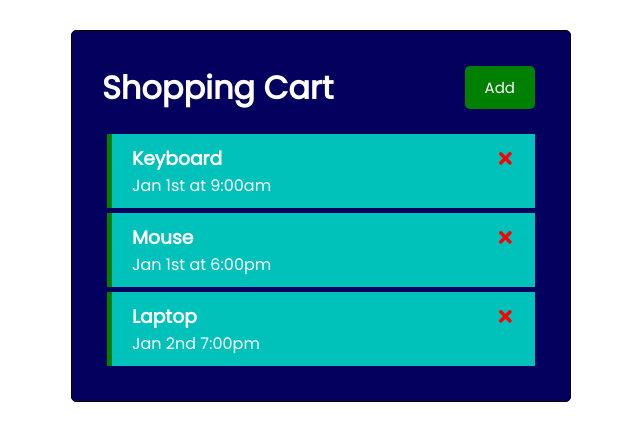
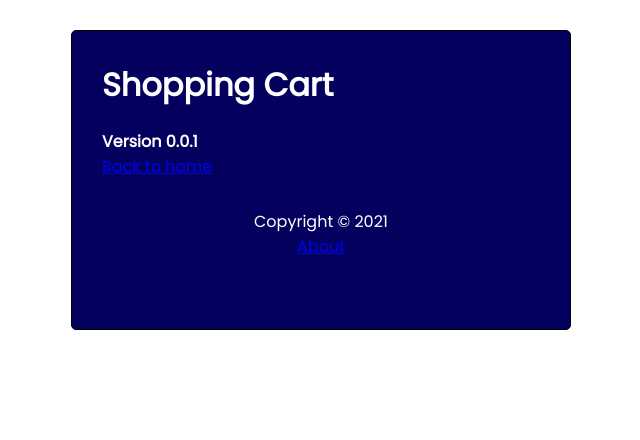
Before and after one commit to nomadkode/nomad-shopping-cart, a React (Create React App) app: page /about in a window 1280 px wide. Shown: the top 440 px of the page, without its empty margins (319-959 px from the left). Built offline with nearby package versions, Linux system fonts and the light colour scheme; data requests are answered from the project's data file.

Commit message:
add About.js & Footer.js using react router

```diff
--- a/anonymous-cli-metrics.json
+++ b/anonymous-cli-metrics.json
@@ -1 +1 @@
-{"metricId":"cbd0b9fa-5e73-4d3e-8576-05fe6699b31b","metrics":{"from":"2021-02-07T12:18:14.850Z","to":"2021-02-07T12:18:14.857Z","successfulInstalls":1,"failedInstalls":0}}
+{"metricId":"cbd0b9fa-5e73-4d3e-8576-05fe6699b31b","metrics":{"from":"2021-02-07T12:18:14.850Z","to":"2021-02-07T13:37:17.974Z","successfulInstalls":2,"failedInstalls":0}}
--- a/db.json
+++ b/db.json
@@ -1,22 +1,10 @@
 {
   "carts": [
     {
-      "id": 1,
-      "text": "Keyboard",
-      "day": "Jan 1st at 9:00am",
-      "reminder": true
-    },
-    {
-      "id": 2,
       "text": "Mouse",
-      "day": "Jan 1st at 6:00pm",
-      "reminder": true
-    },
-    {
-      "text": "Laptop",
-      "day": "Jan 2nd 7:00pm",
+      "day": "9:00 AM, Fri 1st Jan 2021",
       "reminder": true,
-      "id": 3
+      "id": 1
     }
   ]
 }
--- a/package.json
+++ b/package.json
@@ -10,6 +10,7 @@
     "react": "^17.0.1",
     "react-dom": "^17.0.1",
     "react-icons": "^4.1.0",
+    "react-router-dom": "^5.2.0",
     "react-scripts": "4.0.1",
     "web-vitals": "^0.2.4"
   },
--- a/src/App.js
+++ b/src/App.js
@@ -1,6 +1,9 @@
 import { useState, useEffect } from 'react';
+import { BrowserRouter as Router, Route } from 'react-router-dom';
+import Header from './components/Header';
+import About from './components/About';
+import Footer from './components/Footer';
 import Carts from './components/Carts';
-import Header from './components/Header';
 import AddCart from './components/AddCart';
 
 const App = () => {
@@ -84,18 +87,34 @@ const App = () => {
   };
 
   return (
+    <Router>
       <div className="container">
         <Header
           onAdd={() => setShowAddCart(!showAddCart)}
           showAdd={showAddCart}
         />
+        <Route
+          path="/"
+          exact
+          render={() => (
+            <>
               {showAddCart && <AddCart onAdd={addCart} />}
               {carts.length > 0 ? (
-        <Carts carts={carts} onDelete={deleteCart} onToggle={toggleReminder} />
+                <Carts
+                  carts={carts}
+                  onDelete={deleteCart}
+                  onToggle={toggleReminder}
+                />
               ) : (
                 'No cart to show'
               )}
+            </>
+          )}
+        />
+        <Route path="/about" component={About} />
+        <Footer />
       </div>
+    </Router>
   );
 };
 
--- /dev/null
+++ b/src/components/About.js
@@ -0,0 +1,12 @@
+import { Link } from 'react-router-dom';
+
+const About = () => {
+  return (
+    <div>
+      <h4>Version 0.0.1</h4>
+      <Link to="/">Back to home</Link>
+    </div>
+  );
+};
+
+export default About;
--- /dev/null
+++ b/src/components/Footer.js
@@ -0,0 +1,12 @@
+import { Link } from 'react-router-dom';
+
+const Footer = () => {
+  return (
+    <footer>
+      <p>Copyright &copy; 2021</p>
+      <Link to="/about">About</Link>
+    </footer>
+  );
+};
+
+export default Footer;
--- a/src/components/Header.js
+++ b/src/components/Header.js
@@ -1,15 +1,20 @@
 import PropTypes from 'prop-types';
+import { useLocation } from 'react-router-dom';
 import Button from './Button';
 
 const Header = ({ title, onAdd, showAdd }) => {
+  const location = useLocation();
+
   return (
     <header className="header">
       <h1>{title}</h1>
-      <Button
-        color={showAdd ? 'red' : 'green'}
-        text={showAdd ? 'Close' : 'Add'}
-        onClick={onAdd}
-      />
+      {location.pathname === '/' && (
+        <Button
+          color={showAdd ? 'red' : 'green'}
+          text={showAdd ? 'Close' : 'Add'}
+          onClick={onAdd}
+        />
+      )}
     </header>
   );
 };
```
Also changed, not shown: 1 other file (tests, documents, lock files or other folders). Lines whose indentation alone changed are shown as unchanged.
